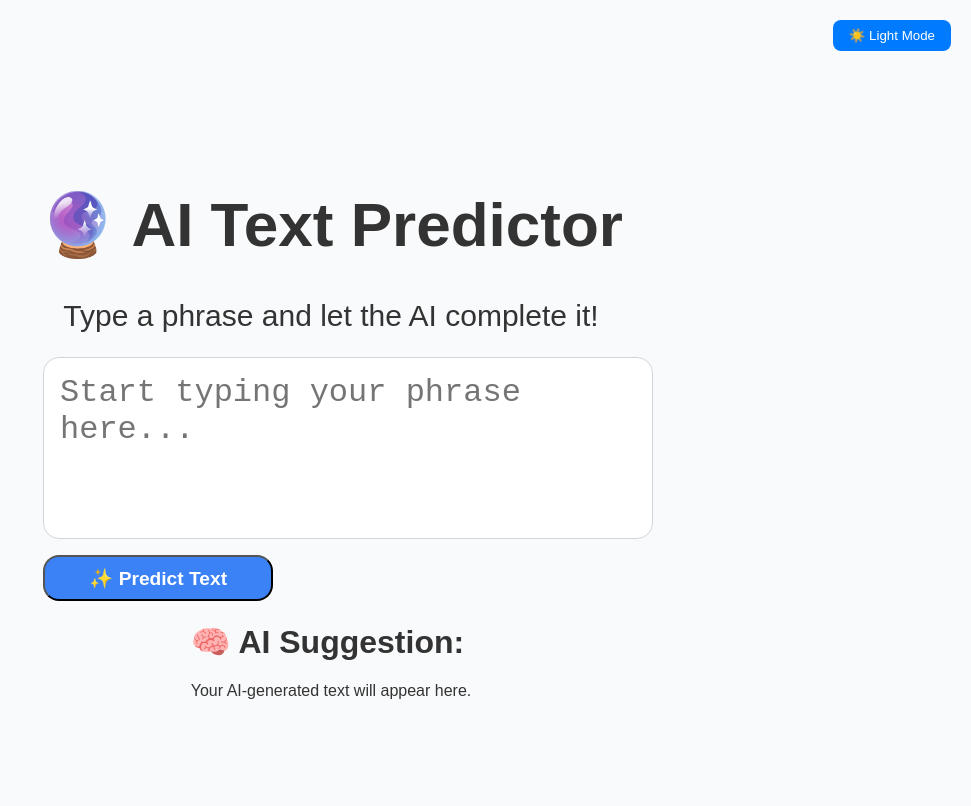
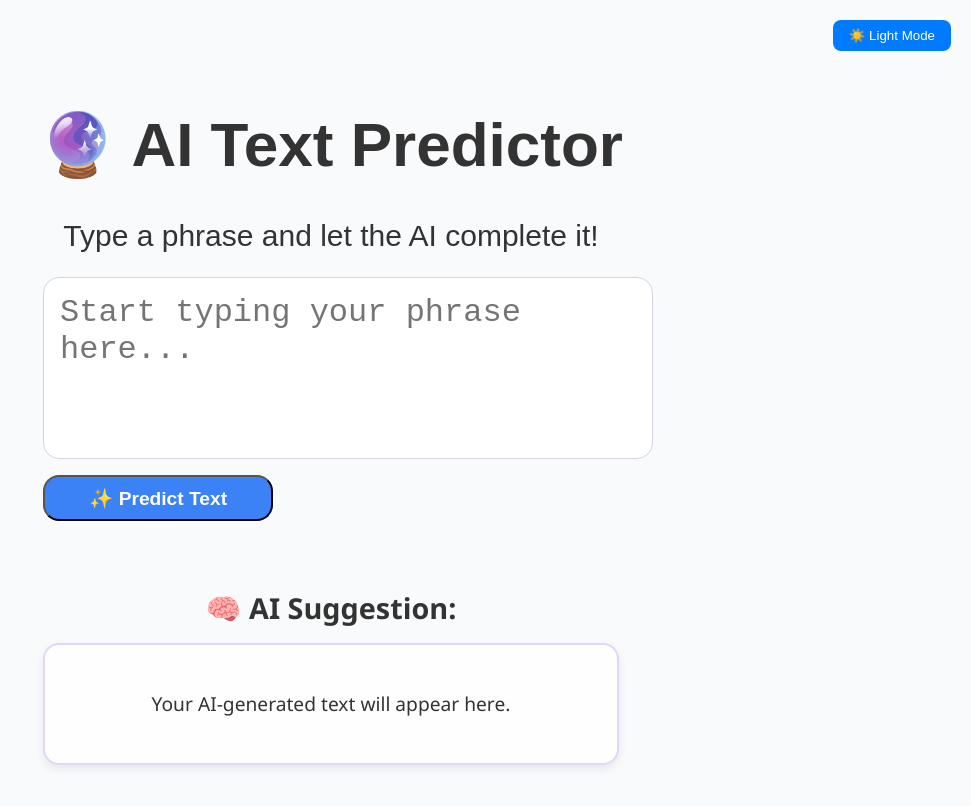
Before and after one commit to jadeleke/predictifyAI-Codelab, a React (Vite) app: page / in a window 1280 px wide. Shown: the top 806 px of the page, without its empty margins (309-1280 px from the left). Built offline with nearby package versions, Linux system fonts and the light colour scheme.

Commit message:
improve output UI and adjust predictive prompt

```diff
--- a/src/components/TextInput.jsx
+++ b/src/components/TextInput.jsx
@@ -18,7 +18,7 @@ export default function TextInput({ userInput, setUserInput, setAiResponse, load
             {
               parts: [
                 {
-                  text: userInput
+                  text: `Complete this sentence naturally: ${userInput}`
                 }
               ]
             }
@@ -34,7 +34,6 @@ export default function TextInput({ userInput, setUserInput, setAiResponse, load
       const result = response?.data?.candidates?.[0]?.content?.parts?.[0]?.text || "no response, try again.";
       setAiResponse(result);
     } catch (error) {
-
       setAiResponse("Something went wrong. Try again.");
     } finally {
       setLoading(false);
--- a/src/components/TextOutput.jsx
+++ b/src/components/TextOutput.jsx
@@ -1,9 +1,13 @@
+import "../styles/TextOutput.css";
+
 export default function TextOutput({ response, loading }) {
   return (
     <div className="text-output-container">
-      <h1 className="title">🧠 AI Suggestion:</h1>
-      <div className="response-box">
-        {loading ? "Thinking..." : response || "Your AI-generated text will appear here."}
+      <h1 className="text-output-title">🧠 AI Suggestion:</h1>
+      <div className="text-output-box">
+        <p className="text-output-response">
+          {loading ? "Thinking..." : response || "Your AI-generated text will appear here."}
+        </p>
       </div>
     </div>
   );
--- a/src/styles/TextOutput.css
+++ b/src/styles/TextOutput.css
@@ -6,7 +6,7 @@
   }
 
   .title {
-    font-size: 1.125rem;
+    font-size: 2rem;
     font-weight: 600;
     margin-bottom: 0.5rem;
   }
@@ -21,3 +21,35 @@
     color: #4b5563;
     font-size: 1rem;
   }
+
+  .text-output-container {
+    margin-top: 2rem;
+    padding: 1rem 2rem;
+    font-family: 'Segoe UI', Tahoma, Geneva, Verdana, sans-serif;
+  }
+
+  .text-output-title {
+    font-size: 1.8rem;
+    font-weight: bold;
+    margin-bottom: 1rem;
+  }
+
+  .text-output-box {
+    background-color: #fefefe;
+    border: 2px solid #e0d7f6;
+    border-radius: 1rem;
+    padding: 1.5rem;
+    box-shadow: 0 4px 10px rgba(0, 0, 0, 0.08);
+    transition: all 0.3s ease-in-out;
+  }
+
+  .text-output-box:hover {
+    box-shadow: 0 6px 14px rgba(0, 0, 0, 0.12);
+  }
+
+  .text-output-response {
+    font-size: 1.2rem;
+    line-height: 1.6;
+    color: #333;
+    white-space: pre-line;
+  }
```
